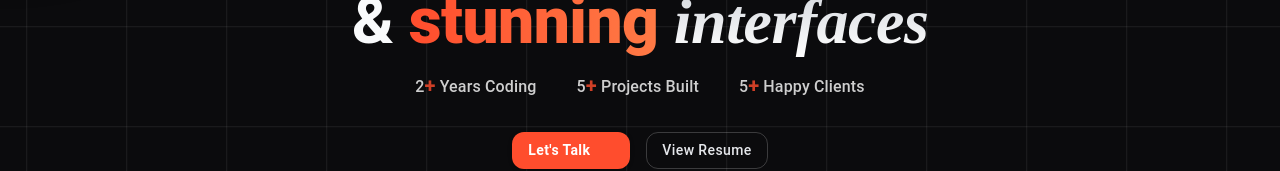
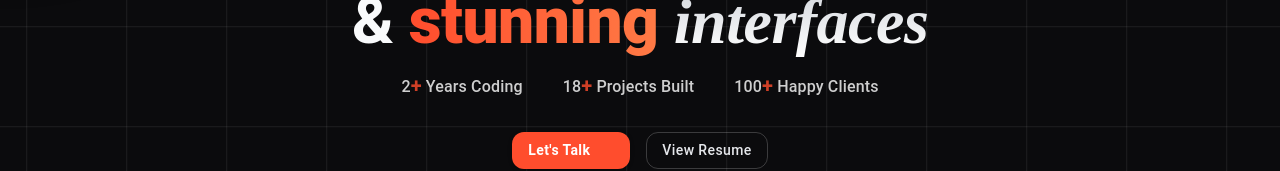
Before and after one commit to yugas1105/portfolio, a React (Vite) app: page / in a window 1280 px wide. Shown: the part 500-671 px from the top of the page. Built offline with nearby package versions, Linux system fonts and the light colour scheme; some icons are missing.

Commit message:
Resume added to portfolio

```diff
--- a/src/components/Home.jsx
+++ b/src/components/Home.jsx
@@ -2,6 +2,7 @@ import React, { useEffect, useRef } from "react";
 import { Box, Typography, Button, Stack } from "@mui/material";
 import NorthEastIcon from "@mui/icons-material/NorthEast";
 import profile from "../assets/swati-pic.png";
+import resume from "../assets/Swati_Sonawane_Resume.pdf";
 import { gsap } from "gsap";
 
 const Home = () => {
@@ -146,8 +147,8 @@ const Home = () => {
             position: "absolute",
             top: "-100px",
             left: "-100px",
-            width: {md:"300px"},
-            height: {md:"300px"},
+            width: { md: "300px" },
+            height: { md: "300px" },
             background: "rgba(105, 103, 103, 0.39)",
             filter: "blur(120px)",
             borderRadius: "50%",
@@ -356,15 +357,17 @@ const Home = () => {
             Years Coding
           </Typography>
 
-          <Typography sx={{
+          <Typography
+            sx={{
               fontWeight: 500,
               fontSize: {
                 xs: "0.8rem",
                 sm: "1rem",
               },
               whiteSpace: "nowrap",
-            }}>
-            5
+            }}
+          >
+            18
             <Box
               component="span"
               sx={{
@@ -391,7 +394,7 @@ const Home = () => {
               whiteSpace: "nowrap",
             }}
           >
-            5
+            100
             <Box
               component="span"
               sx={{
@@ -447,6 +450,7 @@ const Home = () => {
 
           <Button
             variant="outlined"
+            onClick={() => window.open(resume, "_blank")}
             sx={{
               textTransform: "none",
               borderRadius: "12px",
```
Also changed, not shown: 1 other file (tests, documents, lock files or other folders).
